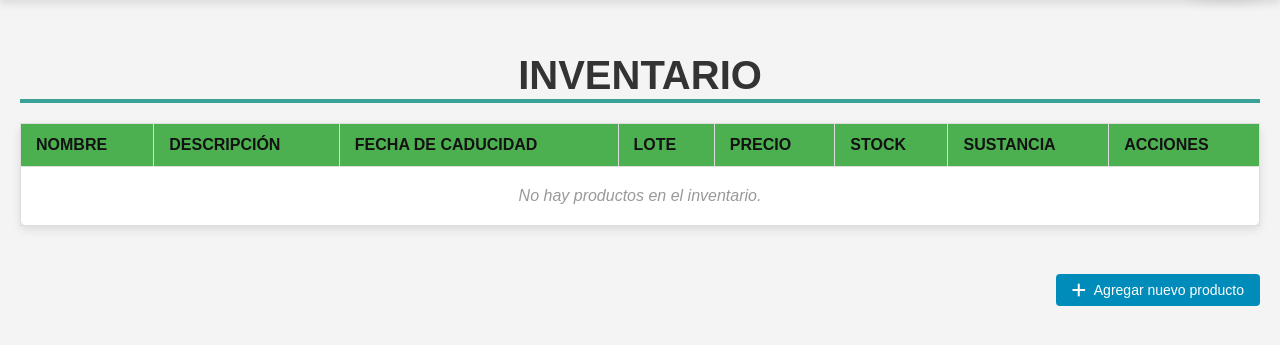
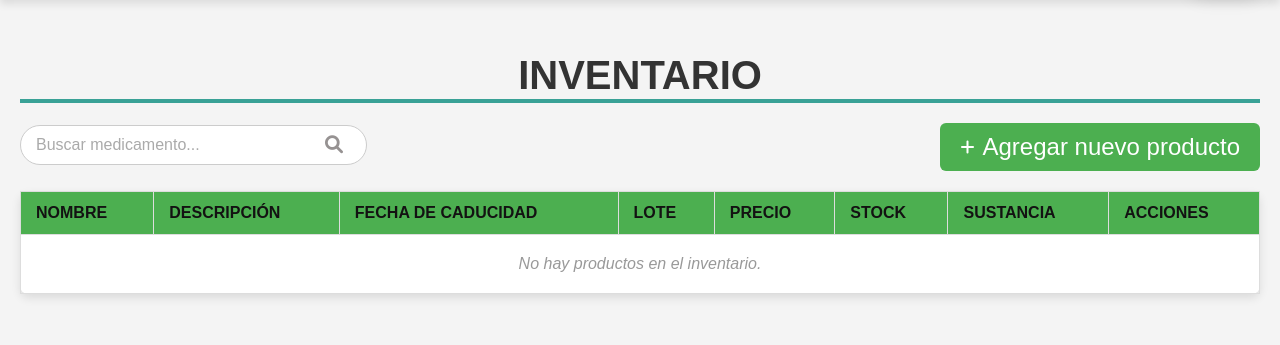
Before and after one commit to Abrajam7611/MediStockWeb, a Django app: page /inventario/inventario/ in a window 1280 px wide. Shown: the part 75-420 px from the top of the page. Run offline with Django 5.2, Linux system fonts and the light colour scheme; data that the repository does not hold is empty.

Commit message:
Barra de busqueda y estilos

```diff
--- a/apps/inventario/templates/inventario/inventario.html
+++ b/apps/inventario/templates/inventario/inventario.html
@@ -1,11 +1,23 @@
 {% extends 'base.html' %}
 {% load static %}
-
 
 {% block content %}
 <link rel="stylesheet" href="{% static 'css/tabla_inventario.css' %}">
 
 <h2>Inventario</h2>
+
+<!-- Barra de búsqueda y botón agregar -->
+<div class="search-wrapper">
+  <div class="search-container">
+    <input type="text" id="search" placeholder="Buscar medicamento..." onkeyup="filtrarProductos()">
+    <button class="search-button">
+      <i class="fa fa-search"></i>
+    </button>
+  </div>
+  <a href="{% url 'crear_producto' %}" class="botones agregar">
+    <i class="fa fa-plus"></i> Agregar nuevo producto
+  </a>
+</div>
 
 <table class="tabla-inventario">
   <thead>
@@ -20,9 +32,9 @@
           <th>Acciones</th>
       </tr>
   </thead>
-    <tbody>
+  <tbody id="productosTabla">
       {% for producto in productos %}
-        <tr>
+      <tr class="producto">
           <td>{{ producto.nombre }}</td>
           <td>{{ producto.descripcion }}</td>
           <td>{{ producto.fecha_caducidad|date:"d M Y" }}</td>
@@ -47,10 +59,6 @@
   </tbody>
 </table>
 
+<script src="{% static 'js/filter.js' %}"></script>
 
-  <!-- Botón de agregar alineado a la derecha -->
-  <br>
-  <a href="{% url 'crear_producto' %}" class="botones agregar">
-    <i class="fa fa-plus"></i> Agregar nuevo producto
-  </a>
 {% endblock %}
--- a/static/css/botones.css
+++ b/static/css/botones.css
@@ -64,14 +64,20 @@ table {
 
   /* Botón de agregar (para alineación a la derecha) */
   .botones.agregar {
-    background-color: #008CBA; /* Azul */
+    background-color: #4CAF50; /* Azul */
     float: right; /* Alinea el botón a la derecha */
-    margin-top: 10px; /* Espacio superior */
-  }
+    margin-top: 5px; /* Espacio superior */
+    font-size: 1.5rem; /* Aumenta el tamaño de la fuente */
+    padding: 10px 20px; /* Aumenta el relleno */
+    border-radius: 6px; /* Bordes redondeados */
+    cursor: pointer; /* Muestra un cursor de mano al pasar */
+    transition: transform 0.2s, background-color 0.3s; /* Animaciones */
+}
 
-  .botones.agregar:hover {
-    background-color: #007bb5;
-  }
+.botones.agregar:hover {
+    background-color: #45a049; /* Color más oscuro al pasar el mouse */
+    transform: scale(1.05); /* Agranda ligeramente el botón */
+}
 
   /* Estilos previos */
 
--- a/static/css/tabla_inventario.css
+++ b/static/css/tabla_inventario.css
@@ -350,3 +350,42 @@ button i {
     color: #999;
     padding: 20px;
 }
+
+/* Barra de búsqueda */
+.search-wrapper {
+    display: flex;
+    justify-content: space-between;
+    align-items: center;
+    margin-bottom: 20px;
+  }
+
+  .search-container {
+    display: flex;
+    align-items: center;
+    position: relative;
+  }
+
+  #search {
+    padding: 10px 30px 10px 15px; /* Agrega espacio para el icono */
+    font-size: 16px;
+    border: 1px solid #ccc;
+    border-radius: 25px;
+    outline: none;
+    width: 300px;
+  }
+
+  .search-button {
+    position: absolute;
+    right: 10px;
+    top: 50%;
+    transform: translateY(-50%);
+    background: none;
+    border: none;
+    cursor: pointer;
+    font-size: 18px;
+    color: #969292; /* Color del icono */
+  }
+
+  .search-button i {
+    font-size: 18px;
+  }
--- /dev/null
+++ b/static/js/filter.js
@@ -0,0 +1,16 @@
+// static/js/filter.js
+function filtrarProductos() {
+    const searchInput = document.getElementById('search').value.toLowerCase();
+    const productos = document.querySelectorAll('.producto');
+
+    productos.forEach(producto => {
+      const nombre = producto.querySelector('td:first-child').textContent.toLowerCase();
+      const descripcion = producto.querySelector('td:nth-child(2)').textContent.toLowerCase();
+
+      if (nombre.includes(searchInput) || descripcion.includes(searchInput)) {
+        producto.style.display = '';
+      } else {
+        producto.style.display = 'none';
+      }
+    });
+  }
```
Also changed, not shown: apps/inventario/templates/inventario/editar_producto.html (+39 -12 lines), static/css/editar.css (+104 -0 lines), static/css/editar_producto.css (added). Lines whose indentation alone changed are shown as unchanged.
